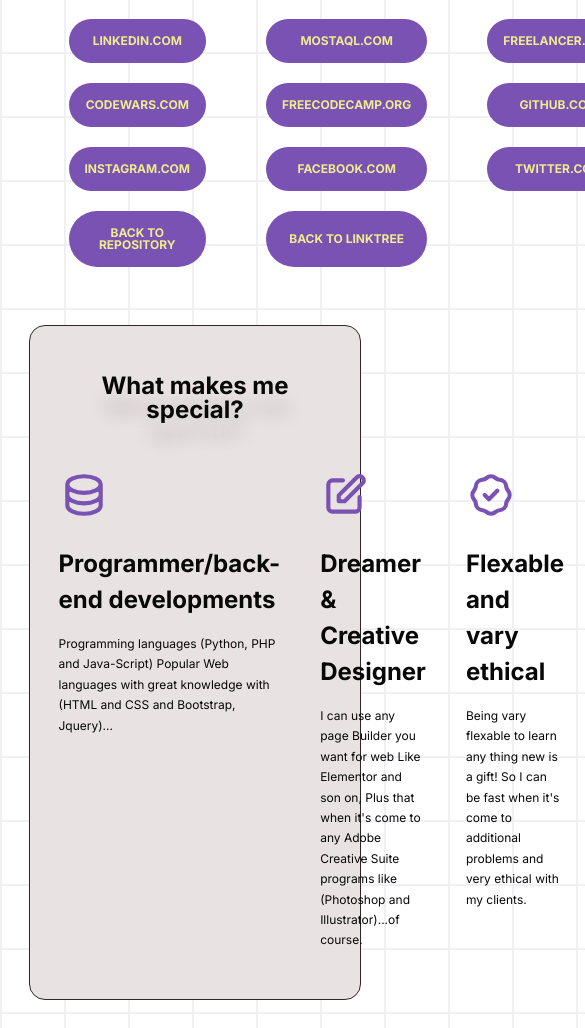
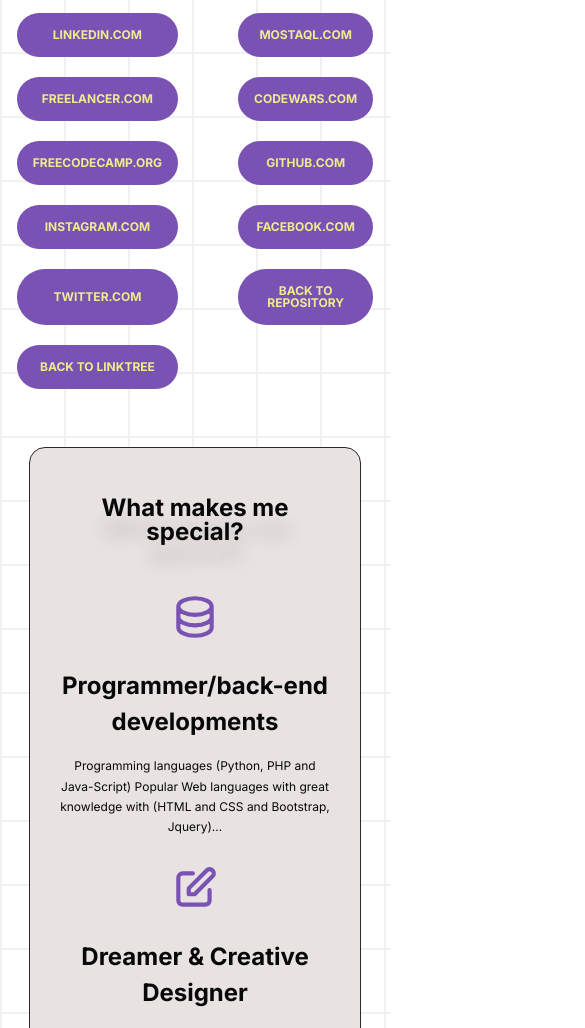
Before and after one commit to mzughbor/portfolio, a plain HTML site: page index.html in a window 390 px wide. Shown: the part 972-2000 px from the top of the page, 585 px wide, since content can reach past the window. Drawn offline with Linux system fonts and the light colour scheme.

Commit message:
first 3 sec Resposivity

```diff
--- a/index.html
+++ b/index.html
@@ -112,7 +112,7 @@
     <div class="container">
       <section>
         <h2>What makes me special?</h2>
-        <div class="grid-3-cols">
+        <div class="grid-3-cols features">
 
           <div>
             <svg xmlns="http://www.w3.org/2000/svg" class="features-icon" fill="none" viewBox="0 0 24 24"
--- a/styles/responsive.css
+++ b/styles/responsive.css
@@ -89,6 +89,10 @@ body.lock-scroll {
 }
 
 @media (max-width: 1024px) {
+    #header-logo {
+        flex: 0 0 25%;
+    }
+
     .hamburger {
         display: flex;
     }
@@ -109,4 +113,37 @@ body.lock-scroll {
         display: flex;
     }
 
+    .grid-3-cols.features {
+        grid-template-columns: repeat(2, 1fr);
+        justify-content: center;
+        gap: 25px;
+    }
+
 }
+
+@media (max-width: 768px) {
+    .container-img {
+        width: 45%;
+    }
+
+    .hero {
+        grid-template-columns: repeat(1, 1fr);
+        row-gap: 40px;
+    }
+
+    .grid-3-cols {
+        grid-template-columns: repeat(2, 1fr);
+        justify-content: center;
+    }
+}
+
+
+@media (max-width: 700px) {
+
+    .grid-3-cols.features {
+        grid-template-columns: repeat(1, 1fr);
+        justify-content: center;
+        gap: 25px;
+        text-align: center;
+    }
+}
```
